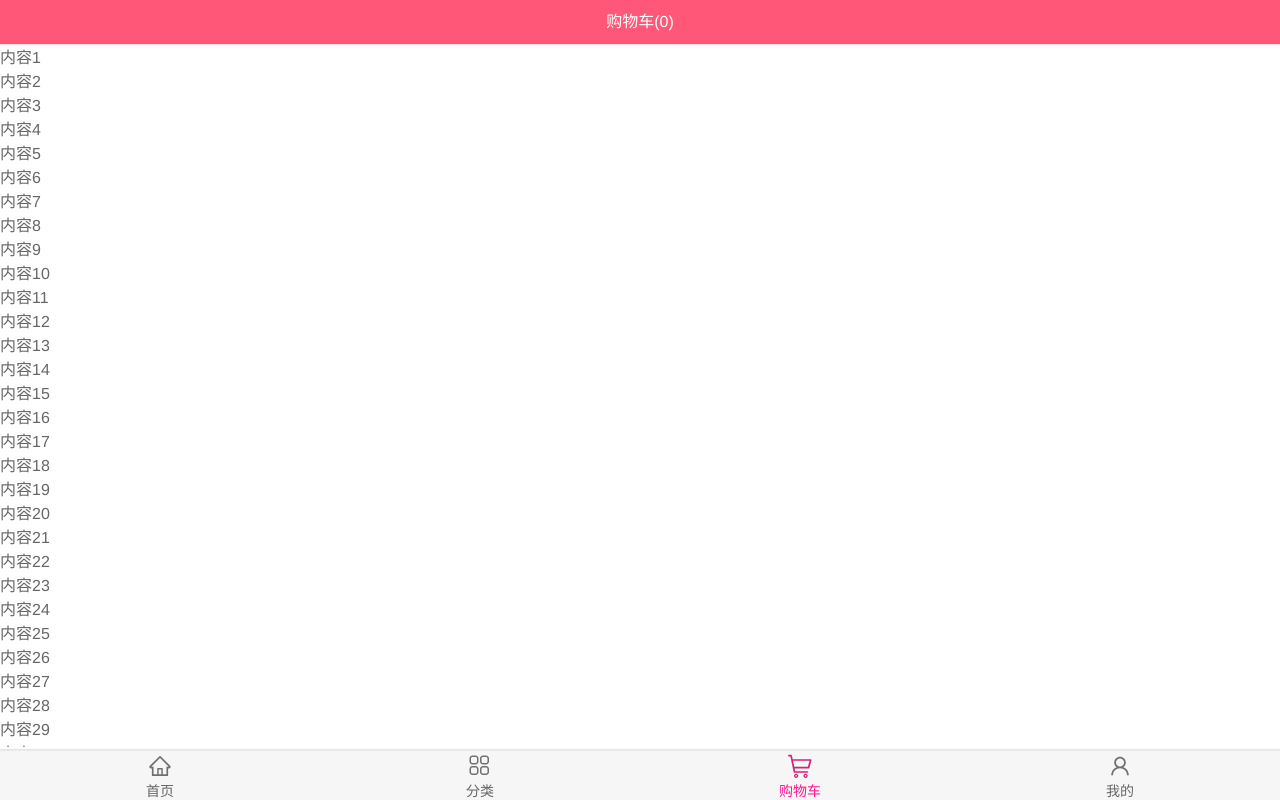
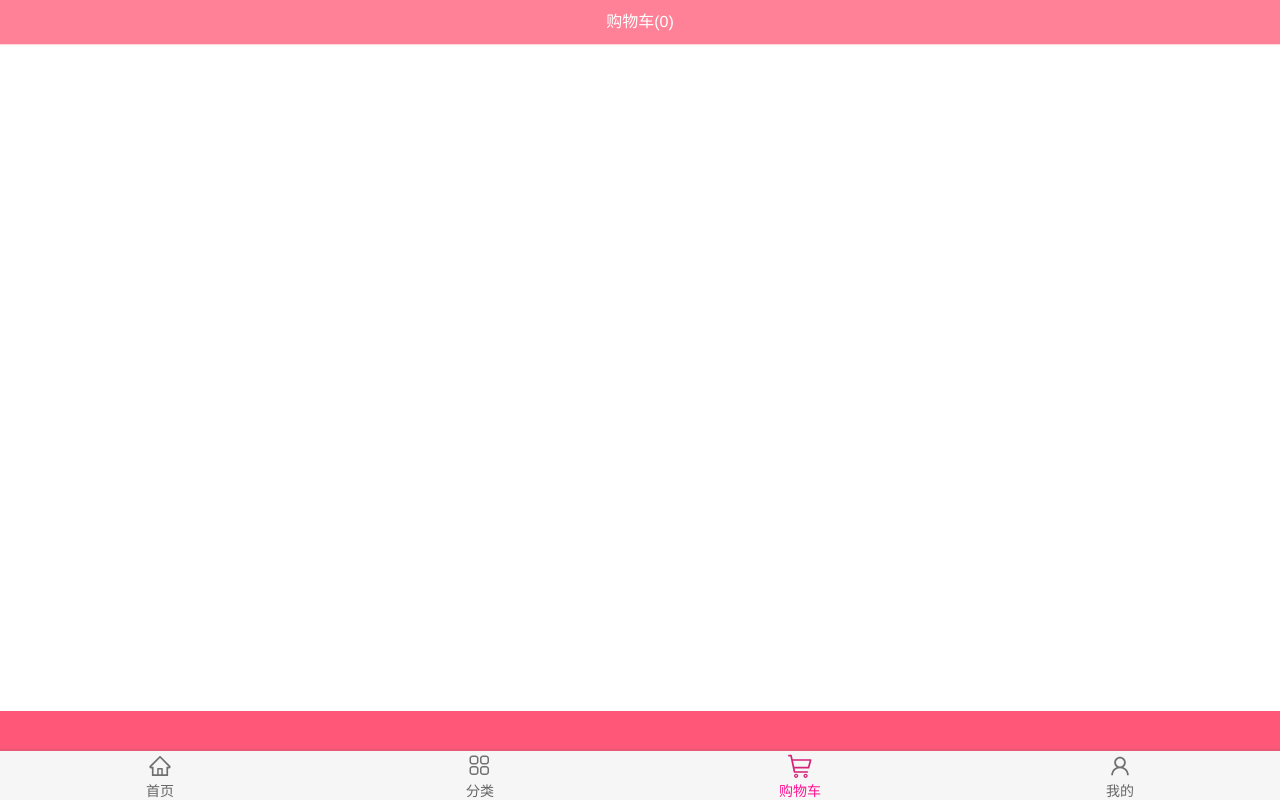
Before and after one commit to qingyiyiyi/mall, a Vue app: page /cart in a window 1280 px wide. Built offline with nearby package versions, Linux system fonts and the light colour scheme.

Commit message:
代码更新

```diff
--- /dev/null
+++ b/src/components/content/checkButton/CheckButton.vue
@@ -0,0 +1,28 @@
+<template>
+  <div class="check-button" :class="{check: isChecked}">
+    <img src="~assets/img/cart/tick.svg" alt="">
+  </div>
+</template>
+
+<script>
+export default {
+  props: {
+    isChecked: {
+      type: Boolean,
+      default: false
+    }
+  }
+}
+</script>
+
+<style>
+  .check-button{
+    border-radius: 50%;
+    border: 1px solid #aaa;
+  }
+
+  .check{
+    background-color: #ff5777;
+    border-color: #ff5777;
+  }
+</style>
--- a/src/store/mutations.js
+++ b/src/store/mutations.js
@@ -10,6 +10,7 @@
     payload.count++
   },
   [ADD_TO_CART](state, payload) {
+    payload.checked = false
     state.cartList.push(payload)
   }
 }
--- a/src/views/cart/Cart.vue
+++ b/src/views/cart/Cart.vue
@@ -6,19 +6,20 @@
     </nav-bar>
 
     <!-- 商品列表 -->
-
+    <scroll class="content" ref="scroll">
       <cart-list/>
-
+    </scroll>
 
 
     <!-- 底部汇总 -->
-
+    <cart-bottom-bar/>
   </div>
 </template>
 
 <script>
 import NavBar from 'components/common/navbar/NavBar';
 import CartList from './childComps/CartList';
+import CartBottomBar from './childComps/CartBottomBar';
 
 import Scroll from 'components/common/scroll/Scroll';
 
@@ -28,6 +29,7 @@
   components: {
     NavBar,
     CartList,
+    CartBottomBar,
     Scroll
   },
   computed: {
@@ -40,15 +42,34 @@
     ...mapGetters({
       length: 'cartLength'
     })
+  },
+  methods: {
+
+  },
+  activated() {
+    this.$refs.scroll.refresh()
   }
 }
 </script>
 
 <style scoped>
+  #cart{
+    height: 100vh;
+    position: relative;
+    background-color: #fff;
+  }
+  .content{
+    position: absolute;
+    top: 44px;
+    bottom: 89px;
+    left: 0;
+    right: 0;
+    overflow: hidden;
+  }
   .cart-nav-bar{
     position: relative;
     z-index: 15;
     color: white;
-    background-color: #ff5777;
+    background-color: #FF8198;
   }
 </style>
--- /dev/null
+++ b/src/views/cart/childComps/CartBottomBar.vue
@@ -0,0 +1,21 @@
+<template>
+  <div class="bottom-bar">
+
+  </div>
+</template>
+
+<script>
+export default {
+
+}
+</script>
+
+<style>
+  .bottom-bar{
+    height: 40px;
+    background-color: #ff5777;
+    position: absolute;
+    bottom: 49px;
+    width: 100%;
+  }
+</style>
--- a/src/views/cart/childComps/CartList.vue
+++ b/src/views/cart/childComps/CartList.vue
@@ -1,122 +1,20 @@
 <template>
   <div class="cart-list">
-
-    <scroll class="content">
-      <li v-for="(item, index) in cartList" :key="index">{{item}}</li>
-      <ul>
-        <li>内容1</li>
-        <li>内容2</li>
-        <li>内容3</li>
-        <li>内容4</li>
-        <li>内容5</li>
-        <li>内容6</li>
-        <li>内容7</li>
-        <li>内容8</li>
-        <li>内容9</li>
-        <li>内容10</li>
-        <li>内容11</li>
-        <li>内容12</li>
-        <li>内容13</li>
-        <li>内容14</li>
-        <li>内容15</li>
-        <li>内容16</li>
-        <li>内容17</li>
-        <li>内容18</li>
-        <li>内容19</li>
-        <li>内容20</li>
-        <li>内容21</li>
-        <li>内容22</li>
-        <li>内容23</li>
-        <li>内容24</li>
-        <li>内容25</li>
-        <li>内容26</li>
-        <li>内容27</li>
-        <li>内容28</li>
-        <li>内容29</li>
-        <li>内容30</li>
-        <li>内容31</li>
-        <li>内容32</li>
-        <li>内容33</li>
-        <li>内容34</li>
-        <li>内容35</li>
-        <li>内容36</li>
-        <li>内容37</li>
-        <li>内容38</li>
-        <li>内容39</li>
-        <li>内容40</li>
-        <li>内容41</li>
-        <li>内容42</li>
-        <li>内容43</li>
-        <li>内容44</li>
-        <li>内容45</li>
-        <li>内容46</li>
-        <li>内容47</li>
-        <li>内容48</li>
-        <li>内容49</li>
-        <li>内容50</li>
-        <li>内容51</li>
-        <li>内容52</li>
-        <li>内容53</li>
-        <li>内容54</li>
-        <li>内容55</li>
-        <li>内容56</li>
-        <li>内容57</li>
-        <li>内容58</li>
-        <li>内容59</li>
-        <li>内容60</li>
-        <li>内容61</li>
-        <li>内容62</li>
-        <li>内容63</li>
-        <li>内容64</li>
-        <li>内容65</li>
-        <li>内容66</li>
-        <li>内容67</li>
-        <li>内容68</li>
-        <li>内容69</li>
-        <li>内容70</li>
-        <li>内容71</li>
-        <li>内容72</li>
-        <li>内容73</li>
-        <li>内容74</li>
-        <li>内容75</li>
-        <li>内容76</li>
-        <li>内容77</li>
-        <li>内容78</li>
-        <li>内容79</li>
-        <li>内容80</li>
-        <li>内容81</li>
-        <li>内容82</li>
-        <li>内容83</li>
-        <li>内容84</li>
-        <li>内容85</li>
-        <li>内容86</li>
-        <li>内容87</li>
-        <li>内容88</li>
-        <li>内容89</li>
-        <li>内容90</li>
-        <li>内容91</li>
-        <li>内容92</li>
-        <li>内容93</li>
-        <li>内容94</li>
-        <li>内容95</li>
-        <li>内容96</li>
-        <li>内容97</li>
-        <li>内容98</li>
-        <li>内容99</li>
-        <li>内容100</li>
-      </ul>
-    </scroll>
+    <cart-list-item v-for="(item, index) in cartList" :item-info="item" :key="index"/>
   </div>
 </template>
 
 <script>
-import Scroll from 'components/common/scroll/Scroll';
+import CartListItem from './CartListItem';
+
+
 
 import {mapGetters} from 'vuex';
 
 export default {
   components: {
-    Scroll
+    CartListItem,
+
   },
   computed: {
     ...mapGetters({
@@ -127,17 +25,5 @@
 </script>
 
 <style>
-  .cart-list{
-    height: 94vh;
-    position: relative;
-    background-color: #fff;
-  }
-  .content{
-    position: absolute;
-    top: 0;
-    bottom: 49px;
-    left: 0;
-    right: 0;
-    overflow: hidden;
-  }
+
 </style>
--- /dev/null
+++ b/src/views/cart/childComps/CartListItem.vue
@@ -0,0 +1,112 @@
+<template>
+  <div class="shop-item">
+    <div class="item-selector">
+      <check-button @click.native="checkClick" :is-checked="itemInfo.checked"/>
+    </div>
+    <div class="item-img">
+      <img :src="itemInfo.image" alt="商品图片">
+    </div>
+    <div class="item-info">
+      <div class="item-title">{{itemInfo.title}}</div>
+      <div class="item-desc">{{itemInfo.desc}}</div>
+      <div class="info-bottom">
+        <div class="item-price left">￥{{itemInfo.price}}</div>
+        <div class="item-count right">x{{itemInfo.count}}</div>
+      </div>
+    </div>
+  </div>
+</template>
+
+<script>
+import CheckButton from 'components/content/checkButton/CheckButton';
+
+export default {
+  components:{
+    CheckButton
+  },
+  props: {
+    itemInfo: {
+      type:Object,
+      default() {
+        return {}
+      }
+    }
+  },
+   methods: {
+      checkClick() {
+        this.itemInfo.checked = !this.itemInfo.checked
+      }
+    }
+}
+</script>
+
+<style>
+  .shop-item{
+    width: 100%;
+    display: flex;
+    font-size: 0;
+    padding: 5px;
+    border-bottom: 1px solid #ccc;
+  }
+
+  .item-selector{
+    width: 20px;
+    display: flex;
+    justify-content: center;
+    align-items: center;
+  }
+
+  .item-title{
+    overflow: hidden;
+    white-space: nowrap;
+    text-overflow: ellipsis;
+  }
+
+  .item-img {
+    padding: 5px;
+  }
+
+  .item-img img {
+    width: 80px;
+    height: 100px;
+    display: block;
+    border-radius: 5px;
+  }
+
+  .item-info{
+    font-size: 17px;
+    color: #333;
+    padding: 5px 10px;
+    position: relative;
+    overflow: hidden;
+  }
+
+ .item-desc{
+    font-size: 14px;
+    color: #666;
+    margin-top: 15px;
+    height: 18px;
+    overflow: hidden;
+    white-space: nowrap;
+    text-overflow: ellipsis;
+  }
+
+  .info-bottom{
+    margin-top: 10px;
+    position: absolute;
+    bottom: 10px;
+    left: 10px;
+    right: 10px;
+  }
+
+  .item-price {
+    color: orangered;
+  }
+
+  .item-count {
+    font-size: 17px;
+    text-align: right;
+    /* line-height: 22px; */
+
+  }
+</style>
```
